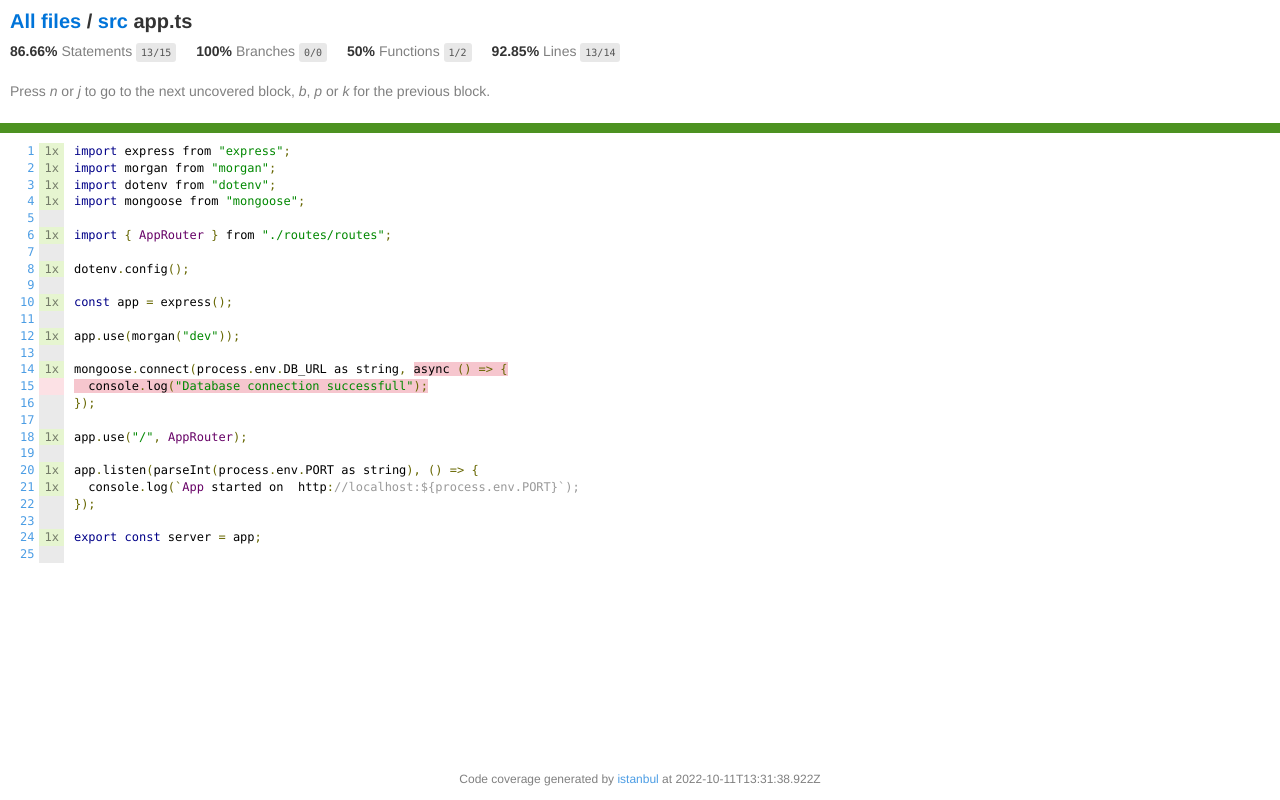
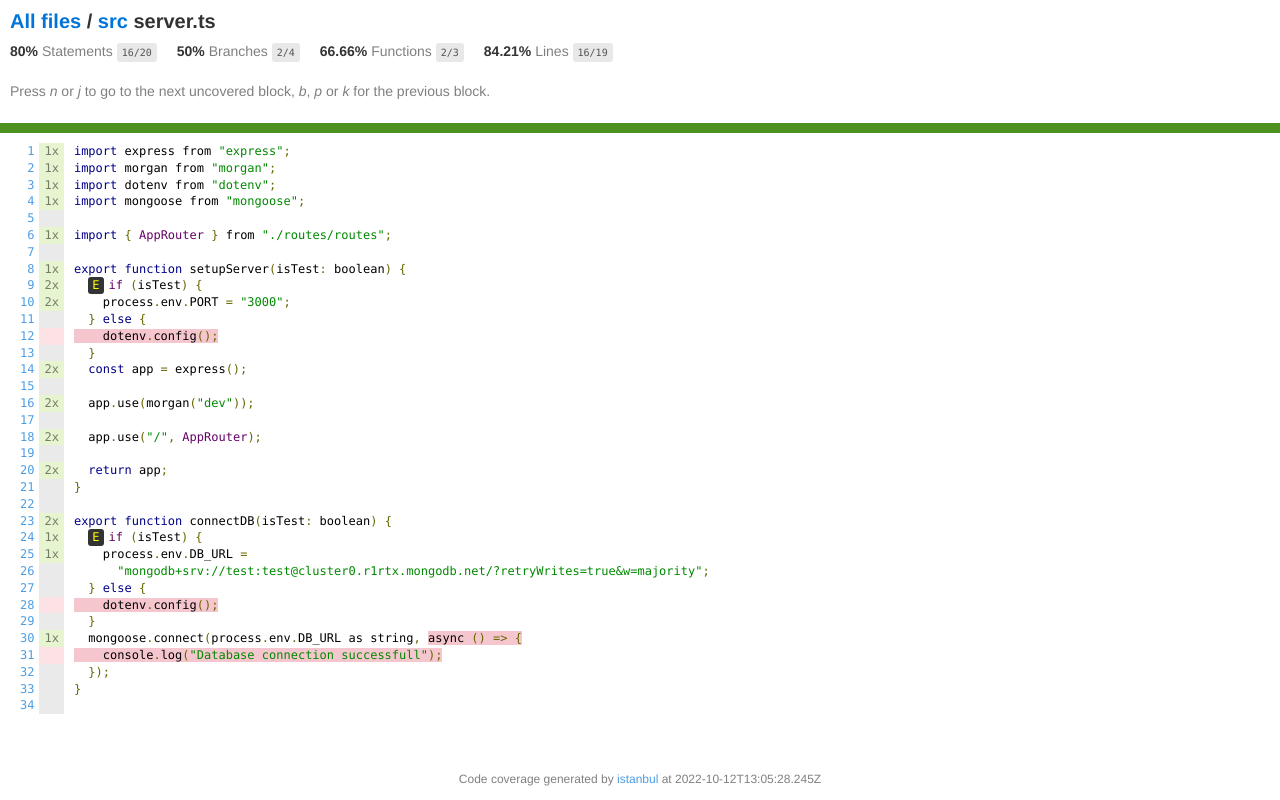
Before and after one commit to projekt-fitnessapp/backend, a plain HTML site: page src/server.ts.html in a window 1280 px wide. Drawn offline with Linux system fonts and the light colour scheme.

Commit message:
Coverage: (5fb02f2) Merge pull request #34 from projekt-fitnessapp/30-feature-etwas-schöneres-setup-für-env-variablen-in-der-testumgebung
30 feature etwas schöneres setup für env variablen in der testumgebung

```diff
--- a/src/app.ts.html
+++ b/src/server.ts.html
@@ -3,7 +3,7 @@
 <html lang="en">
 
 <head>
-    <title>Code coverage report for src/app.ts</title>
+    <title>Code coverage report for src/server.ts</title>
     <meta charset="utf-8" />
     <link rel="stylesheet" href="../prettify.css" />
     <link rel="stylesheet" href="../base.css" />
@@ -19,34 +19,34 @@
 <body>
 <div class='wrapper'>
     <div class='pad1'>
-        <h1><a href="../index.html">All files</a> / <a href="index.html">src</a> app.ts</h1>
+        <h1><a href="../index.html">All files</a> / <a href="index.html">src</a> server.ts</h1>
         <div class='clearfix'>
 
             <div class='fl pad1y space-right2'>
-                <span class="strong">86.66% </span>
+                <span class="strong">80% </span>
                 <span class="quiet">Statements</span>
-                <span class='fraction'>13/15</span>
-            </div>
-
-
-            <div class='fl pad1y space-right2'>
-                <span class="strong">100% </span>
-                <span class="quiet">Branches</span>
-                <span class='fraction'>0/0</span>
+                <span class='fraction'>16/20</span>
             </div>
 
 
             <div class='fl pad1y space-right2'>
                 <span class="strong">50% </span>
-                <span class="quiet">Functions</span>
-                <span class='fraction'>1/2</span>
+                <span class="quiet">Branches</span>
+                <span class='fraction'>2/4</span>
             </div>
 
 
             <div class='fl pad1y space-right2'>
-                <span class="strong">92.85% </span>
+                <span class="strong">66.66% </span>
+                <span class="quiet">Functions</span>
+                <span class='fraction'>2/3</span>
+            </div>
+
+
+            <div class='fl pad1y space-right2'>
+                <span class="strong">84.21% </span>
                 <span class="quiet">Lines</span>
-                <span class='fraction'>13/14</span>
+                <span class='fraction'>16/19</span>
             </div>
 
 
@@ -87,7 +87,16 @@
 <a name='L22'></a><a href='#L22'>22</a>
 <a name='L23'></a><a href='#L23'>23</a>
 <a name='L24'></a><a href='#L24'>24</a>
-<a name='L25'></a><a href='#L25'>25</a></td><td class="line-coverage quiet"><span class="cline-any cline-yes">1x</span>
+<a name='L25'></a><a href='#L25'>25</a>
+<a name='L26'></a><a href='#L26'>26</a>
+<a name='L27'></a><a href='#L27'>27</a>
+<a name='L28'></a><a href='#L28'>28</a>
+<a name='L29'></a><a href='#L29'>29</a>
+<a name='L30'></a><a href='#L30'>30</a>
+<a name='L31'></a><a href='#L31'>31</a>
+<a name='L32'></a><a href='#L32'>32</a>
+<a name='L33'></a><a href='#L33'>33</a>
+<a name='L34'></a><a href='#L34'>34</a></td><td class="line-coverage quiet"><span class="cline-any cline-yes">1x</span>
 <span class="cline-any cline-yes">1x</span>
 <span class="cline-any cline-yes">1x</span>
 <span class="cline-any cline-yes">1x</span>
@@ -95,22 +104,31 @@
 <span class="cline-any cline-yes">1x</span>
 <span class="cline-any cline-neutral">&nbsp;</span>
 <span class="cline-any cline-yes">1x</span>
+<span class="cline-any cline-yes">2x</span>
+<span class="cline-any cline-yes">2x</span>
 <span class="cline-any cline-neutral">&nbsp;</span>
+<span class="cline-any cline-no">&nbsp;</span>
+<span class="cline-any cline-neutral">&nbsp;</span>
+<span class="cline-any cline-yes">2x</span>
+<span class="cline-any cline-neutral">&nbsp;</span>
+<span class="cline-any cline-yes">2x</span>
+<span class="cline-any cline-neutral">&nbsp;</span>
+<span class="cline-any cline-yes">2x</span>
+<span class="cline-any cline-neutral">&nbsp;</span>
+<span class="cline-any cline-yes">2x</span>
+<span class="cline-any cline-neutral">&nbsp;</span>
+<span class="cline-any cline-neutral">&nbsp;</span>
+<span class="cline-any cline-yes">2x</span>
+<span class="cline-any cline-yes">1x</span>
 <span class="cline-any cline-yes">1x</span>
 <span class="cline-any cline-neutral">&nbsp;</span>
-<span class="cline-any cline-yes">1x</span>
+<span class="cline-any cline-neutral">&nbsp;</span>
+<span class="cline-any cline-no">&nbsp;</span>
 <span class="cline-any cline-neutral">&nbsp;</span>
 <span class="cline-any cline-yes">1x</span>
 <span class="cline-any cline-no">&nbsp;</span>
 <span class="cline-any cline-neutral">&nbsp;</span>
 <span class="cline-any cline-neutral">&nbsp;</span>
-<span class="cline-any cline-yes">1x</span>
-<span class="cline-any cline-neutral">&nbsp;</span>
-<span class="cline-any cline-yes">1x</span>
-<span class="cline-any cline-yes">1x</span>
-<span class="cline-any cline-neutral">&nbsp;</span>
-<span class="cline-any cline-neutral">&nbsp;</span>
-<span class="cline-any cline-yes">1x</span>
 <span class="cline-any cline-neutral">&nbsp;</span></td><td class="text"><pre class="prettyprint lang-js">import express from "express";
 import morgan from "morgan";
 import dotenv from "dotenv";
@@ -118,23 +136,32 @@ import mongoose from "mongoose";
 &nbsp;
 import { AppRouter } from "./routes/routes";
 &nbsp;
-dotenv.config();
+export function setupServer(isTest: boolean) {
+  <span class="missing-if-branch" title="else path not taken" >E</span>if (isTest) {
+    process.env.PORT = "3000";
+  } else {
+<span class="cstat-no" title="statement not covered" >    dotenv.config();</span>
+  }
+  const app = express();
 &nbsp;
-const app = express();
+  app.use(morgan("dev"));
 &nbsp;
-app.use(morgan("dev"));
+  app.use("/", AppRouter);
 &nbsp;
-mongoose.connect(process.env.DB_URL as string, <span class="cstat-no" title="statement not covered" ><span class="fstat-no" title="function not covered" >async () =&gt; {</span></span>
-<span class="cstat-no" title="statement not covered" >  console.log("Database connection successfull");</span>
-});
+  return app;
+}
 &nbsp;
-app.use("/", AppRouter);
-&nbsp;
-app.listen(parseInt(process.env.PORT as string), () =&gt; {
-  console.log(`App started on  http://localhost:${process.env.PORT}`);
-});
-&nbsp;
-export const server = app;
+export function connectDB(isTest: boolean) {
+  <span class="missing-if-branch" title="else path not taken" >E</span>if (isTest) {
+    process.env.DB_URL =
+      "mongodb+srv://test:test@cluster0.r1rtx.mongodb.net/?retryWrites=true&amp;w=majority";
+  } else {
+<span class="cstat-no" title="statement not covered" >    dotenv.config();</span>
+  }
+  mongoose.connect(process.env.DB_URL as string, <span class="cstat-no" title="statement not covered" ><span class="fstat-no" title="function not covered" >async () =&gt; {</span></span>
+<span class="cstat-no" title="statement not covered" >    console.log("Database connection successfull");</span>
+  });
+}
 &nbsp;</pre></td></tr></table></pre>
 
                 <div class='push'></div><!-- for sticky footer -->
@@ -142,7 +169,7 @@ export const server = app;
             <div class='footer quiet pad2 space-top1 center small'>
                 Code coverage generated by
                 <a href="https://istanbul.js.org/" target="_blank" rel="noopener noreferrer">istanbul</a>
-                at 2022-10-11T13:31:38.922Z
+                at 2022-10-12T13:05:28.245Z
             </div>
         <script src="../prettify.js"></script>
         <script>
```
Also changed, not shown: index.html (+18 -18 lines), src/index.html (+24 -24 lines), src/routes/index.html (+1 -1 lines), src/routes/ping/index.html (+1 -1 lines), src/routes/ping/ping.router.ts.html (+1 -1 lines), src/routes/routes.ts.html (+1 -1 lines).
